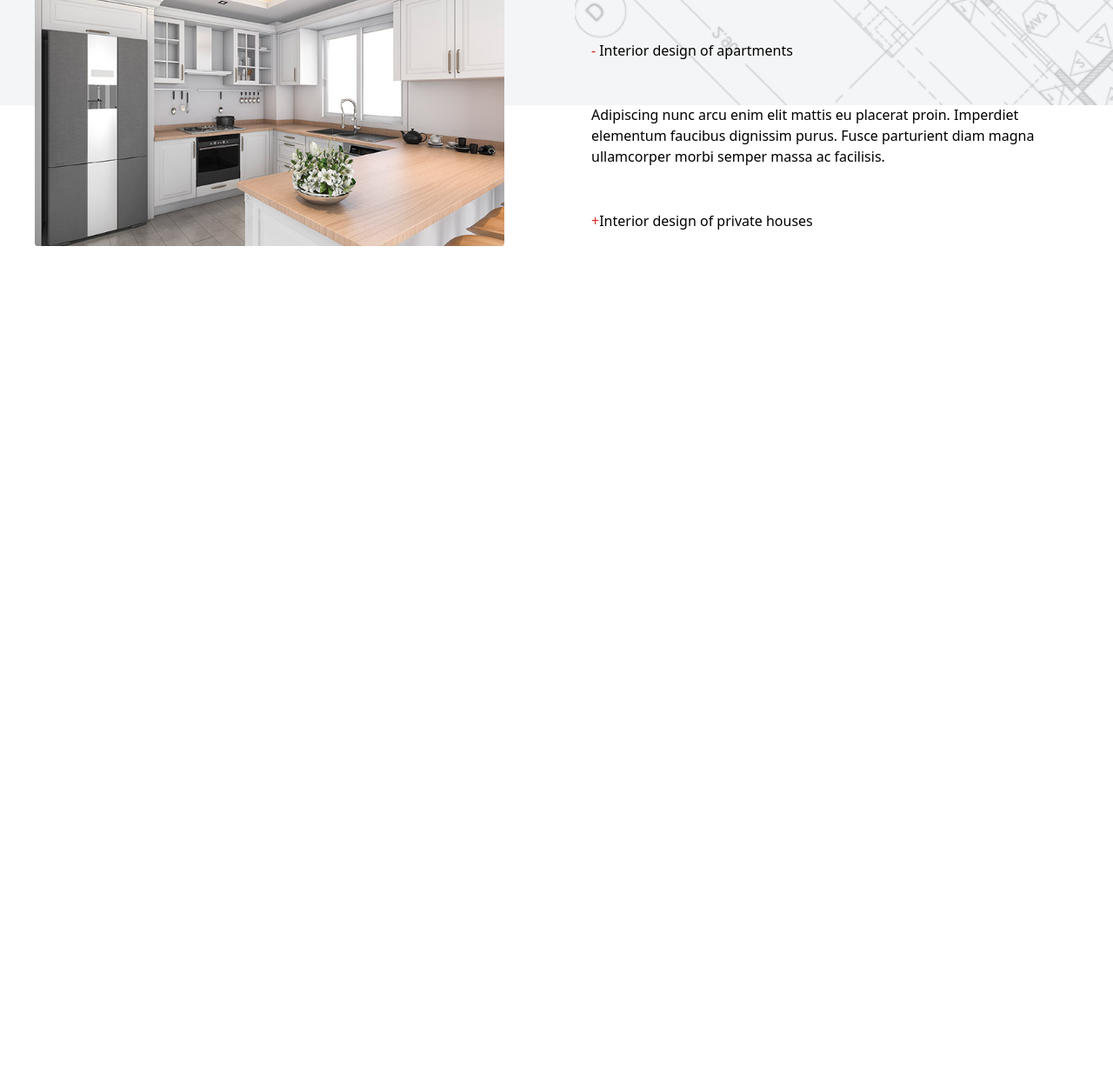
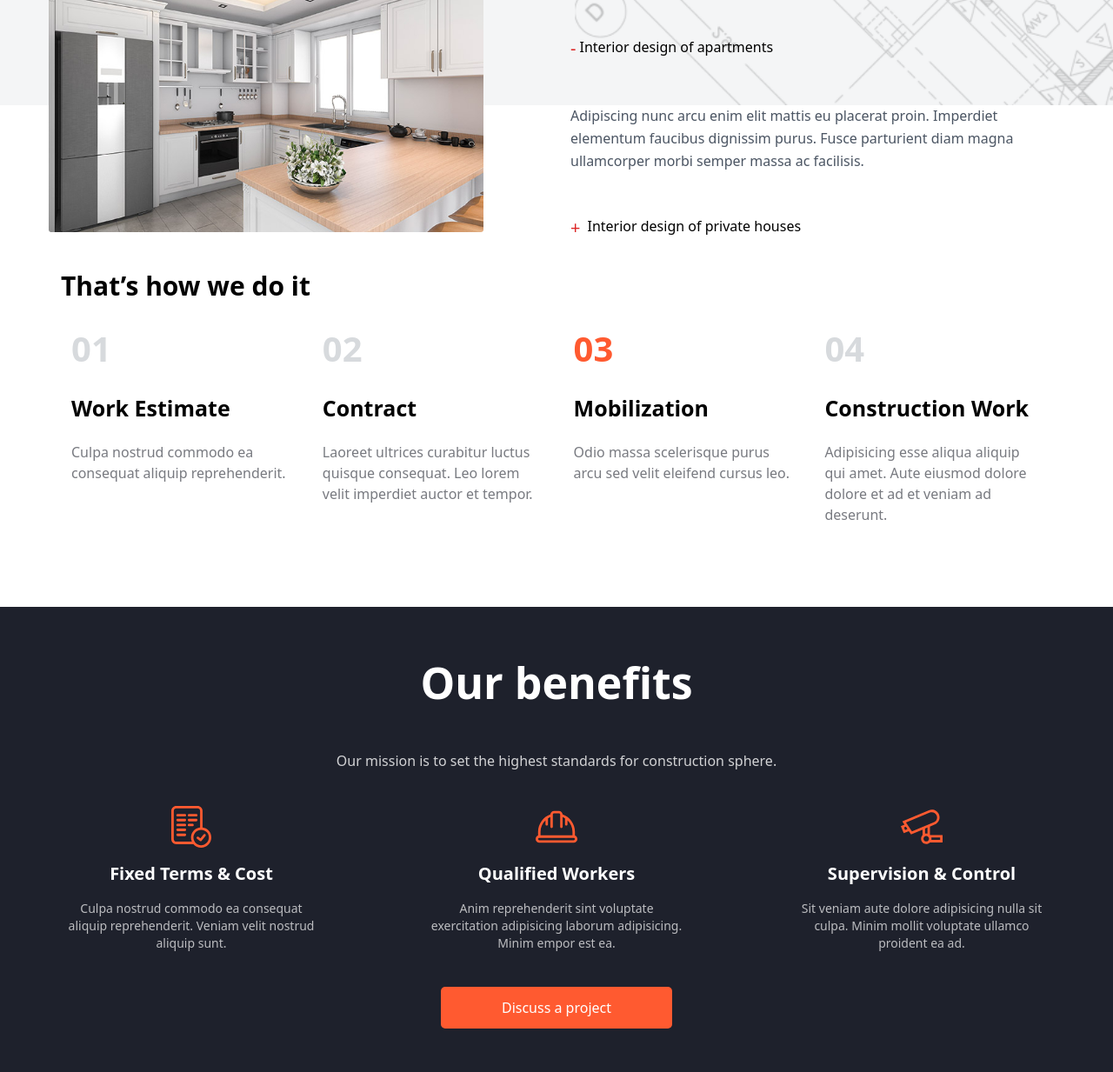
Before and after one commit to Usmonjo/home-git, a website: page src/ahmad.html in a window 1280 px wide. Shown: the part 679-1912 px from the top of the page at 87% size. Before the commit the page ends 962 px from the top, so only its background shows below. Drawn offline with nearby package versions, Linux system fonts and the light colour scheme; files that its build step writes are made by us from their sources.

Commit message:
sections4 by ahmad

```diff
--- a/src/ahmad.html
+++ b/src/ahmad.html
@@ -42,22 +42,101 @@
         </nav>
         <section class="max-w-[1200px] m-auto p-[100px] flex flex-col gap-[40px]">
             <h1>Homepage/Services/ <span class="text-gray-500"> Interior Design</span></h1>
-            <h1 class="font-bold text-[35px]">INTERIOR DESIGN</h1>
+            <h1 class="font-bold lg:text-[35px] text-center lg:text-start w-[50%]">INTERIOR DESIGN</h1>
             <p class="w-[50%] text-gray-600">Dui augue nec mi mi. Ut ac lectus donec fames pellentesque. Laoreet aenean vulputate elementum blandit amet.</p>
         </section>
 
 
-        <section class="max-w-[1200px] m-auto pt-[150px] flex items-center gap-[100px]">
-            <img class="w-[45%]" src="/image.jpg" alt="">
-            <div class="flex flex-col gap-[60px]">
-                <h1 class="font-bold">We offer</h1>
-                <div class="flex flex-col gap-[50px]">
-                    <h1 class="flex gap-1"> <p class="text-red-600"> - </p>Interior design of apartments</h1>
-                    <p>Adipiscing nunc arcu enim elit mattis eu placerat proin. Imperdiet elementum faucibus dignissim purus. Fusce parturient diam magna ullamcorper morbi semper massa ac facilisis.</p>
-                    <p class="flex"> <span class="text-red-600">+</span> Interior design of private houses</p>
-                </div>
+        <section class="max-w-[1200px] mx-auto px-4 pt-[100px] lg:pt-[150px] flex flex-col lg:flex-row items-center gap-[50px] lg:gap-[100px]">
+
+            <img class="w-full lg:w-[45%] max-w-[500px]" src="/image.jpg" alt="">
+
+            <div class="flex flex-col gap-[40px] lg:gap-[60px] text-center lg:text-left">
+              <h1 class="font-bold text-2xl lg:text-3xl">We offer</h1>
+
+              <div class="flex flex-col gap-[30px] lg:gap-[50px] text-sm md:text-base">
+
+                <h1 class="flex items-start justify-center lg:justify-start gap-1 font-medium">
+                  <span class="text-red-600 text-xl">-</span>
+                  Interior design of apartments
+                </h1>
+
+                <p class="text-gray-600 leading-relaxed">
+                  Adipiscing nunc arcu enim elit mattis eu placerat proin. Imperdiet elementum faucibus dignissim purus.
+                  Fusce parturient diam magna ullamcorper morbi semper massa ac facilisis.
+                </p>
+
+                <p class="flex items-start justify-center lg:justify-start gap-2 font-medium">
+                  <span class="text-red-600 text-xl">+</span>
+                  Interior design of private houses
+                </p>
+
+              </div>
             </div>
-        </section>
+          </section>
+
+
+<section class="max-w-[1200px] mx-auto flex flex-col gap-5 px-4 lg:p-[30px]">
+    <h1 class="text-[30px] font-bold">That’s how we do it</h1>
+
+    <div class="flex flex-col lg:flex-row justify-between gap-[70px] lg:gap-0 w-full">
+      <article class="lg:w-[24%] w-full px-3 flex flex-col gap-5">
+        <h1 class="text-[#D7DADD] text-[40px] font-bold">01</h1>
+        <h1 class="font-bold text-[25px]">Work Estimate</h1>
+        <p class="text-[#787A80]">Culpa nostrud commodo ea consequat aliquip reprehenderit.</p>
+      </article>
+
+      <article class="lg:w-[24%] w-full px-3 flex flex-col gap-5">
+        <h1 class="text-[#D7DADD] text-[40px] font-bold">02</h1>
+        <h1 class="font-bold text-[25px]">Contract</h1>
+        <p class="text-[#787A80]">Laoreet ultrices curabitur luctus quisque consequat. Leo lorem velit imperdiet auctor et tempor.</p>
+      </article>
+
+      <article class="lg:w-[24%] w-full px-3 flex flex-col gap-5">
+        <h1 class="text-[#FF5A30] text-[40px] font-bold">03</h1>
+        <h1 class="font-bold text-[25px]">Mobilization</h1>
+        <p class="text-[#787A80]">Odio massa scelerisque purus arcu sed velit eleifend cursus leo.</p>
+      </article>
+
+      <article class="lg:w-[24%] w-full px-3 flex flex-col gap-5">
+        <h1 class="text-[#D7DADD] text-[40px] font-bold">04</h1>
+        <h1 class="font-bold text-[25px]">Construction Work</h1>
+        <p class="text-[#787A80]">Adipisicing esse aliqua aliquip qui amet. Aute eiusmod dolore dolore et ad et veniam ad deserunt.</p>
+      </article>
+    </div>
+  </section>
+
+  <section class="bg-[#1E212C] w-full mt-16">
+    <div class="max-w-[1200px] mx-auto px-4 lg:px-0 py-[50px] flex flex-col gap-10 text-center text-white">
+      <h1 class="font-bold text-[36px] lg:text-[50px]">Our benefits</h1>
+      <p class="text-white/80 text-base">Our mission is to set the highest standards for construction sphere.</p>
+
+      <div class="flex flex-col lg:flex-row justify-between gap-[50px] lg:gap-0 w-full">
+        <article class="lg:w-[30%] w-full px-[30px] flex flex-col gap-4 items-center text-center">
+          <img src="/ic-contract.svg" alt="">
+          <h1 class="font-semibold text-xl">Fixed Terms & Cost</h1>
+          <p class="text-white/70 text-sm">Culpa nostrud commodo ea consequat aliquip reprehenderit. Veniam velit nostrud aliquip sunt.</p>
+        </article>
+
+        <article class="lg:w-[30%] w-full px-[30px] flex flex-col gap-4 items-center text-center">
+          <img src="/ic-helmet.svg" alt="">
+          <h1 class="font-semibold text-xl">Qualified Workers</h1>
+          <p class="text-white/70 text-sm">Anim reprehenderit sint voluptate exercitation adipisicing laborum adipisicing. Minim empor est ea.</p>
+        </article>
+
+        <article class="lg:w-[30%] w-full px-[30px] flex flex-col gap-4 items-center text-center">
+          <img src="/ic-camera.svg" alt="">
+          <h1 class="font-semibold text-xl">Supervision & Control</h1>
+          <p class="text-white/70 text-sm">Sit veniam aute dolore adipisicing nulla sit culpa. Minim mollit voluptate ullamco proident ea ad.</p>
+        </article>
+      </div>
+
+      <div>
+        <button class="bg-[#FF5A30] px-[70px] py-3 rounded-[5px] hover:bg-[#e14c24] transition">Discuss a project</button>
+      </div>
+    </div>
+  </section>
+
       </header>
 
 </body>
```
Also changed, not shown: ic-camera.svg (added), ic-contract.svg (added), ic-helmet.svg (added).
